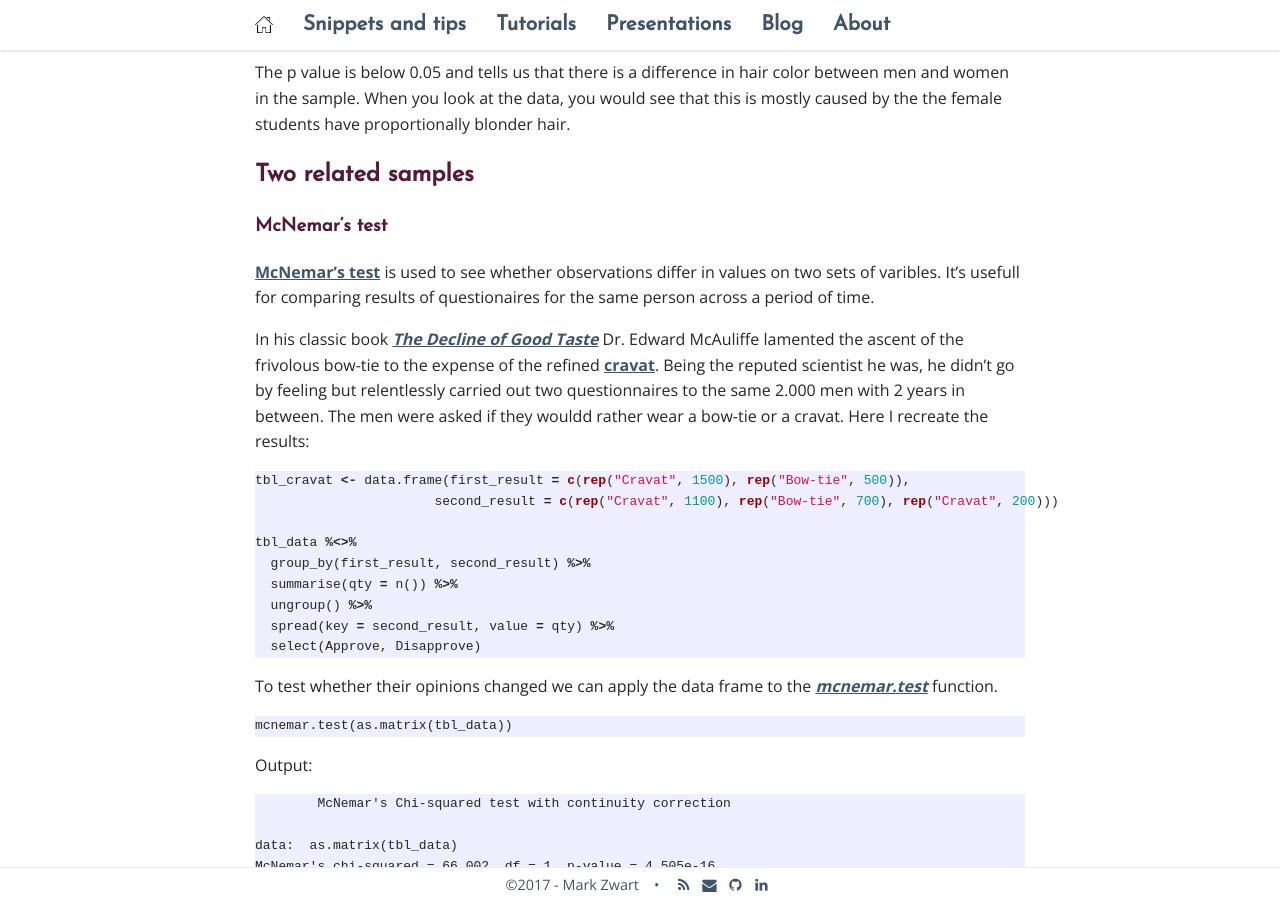
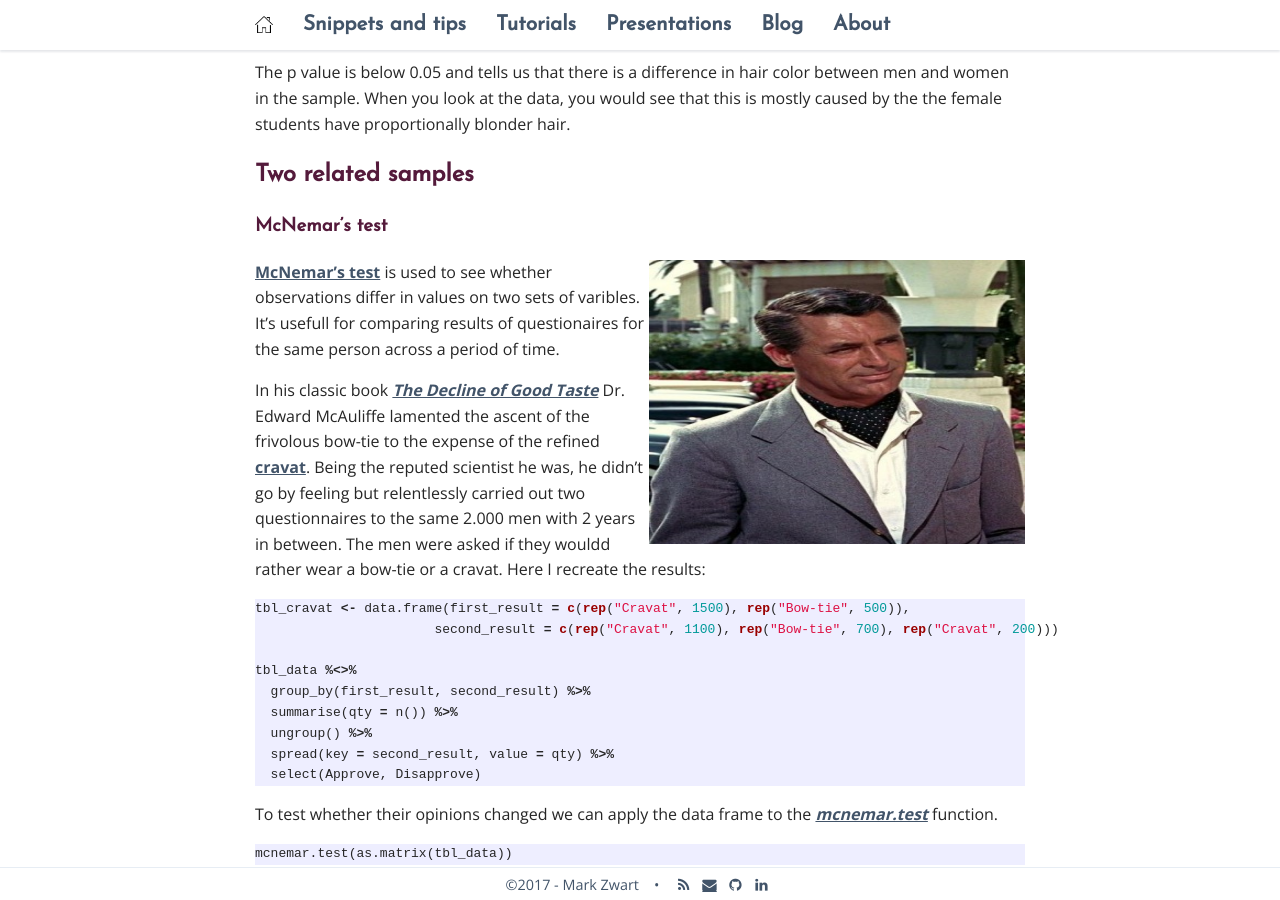
Before and after one commit to mark-me/mark-me.github.io, a Jekyll site: the page built from _pages/tutorials/statistical-tests/statistical-tests.md, in a window 1280 px wide and 900 px high, scrolled down 6014 px. Built offline with Jekyll 4.4.1, drawn with Linux system fonts in a browser that asks for light colours; nearby versions of some CDN libraries; comment, search, counter and statistics services are not loaded.

Commit message:
Update statistical-tests.md

```diff
--- a/_pages/tutorials/statistical-tests/statistical-tests.md
+++ b/_pages/tutorials/statistical-tests/statistical-tests.md
@@ -202,6 +202,7 @@ The p value is below 0.05 and tells us that there is a difference in hair color
 
 ### McNemar’s test
 
+<img src="/_pages/tutorials/statistical-tests/cravat.jpg" alt="Me" width="376" height="284" align="right"/>
 **[McNemar's test](https://en.wikipedia.org/wiki/McNemar%27s_test)** is used to see whether observations differ in values on two sets of varibles. It's usefull for comparing results of questionaires for the same person across a period of time.
 
 In his classic book _[The Decline of Good Taste](https://www.gutenberg.org/ebooks/search/?query=The+decline+of+good+taste)_ Dr. Edward McAuliffe lamented the ascent of the frivolous bow-tie to the expense of the refined [cravat](https://mccannbespoke.co.uk/how-to-wear-a-cravat/). Being the reputed scientist he was, he didn't go by feeling but relentlessly carried out two questionnaires to the same 2.000 men with 2 years in between. The men were asked if they wouldd rather wear a bow-tie or a cravat. Here I recreate the results:
```
